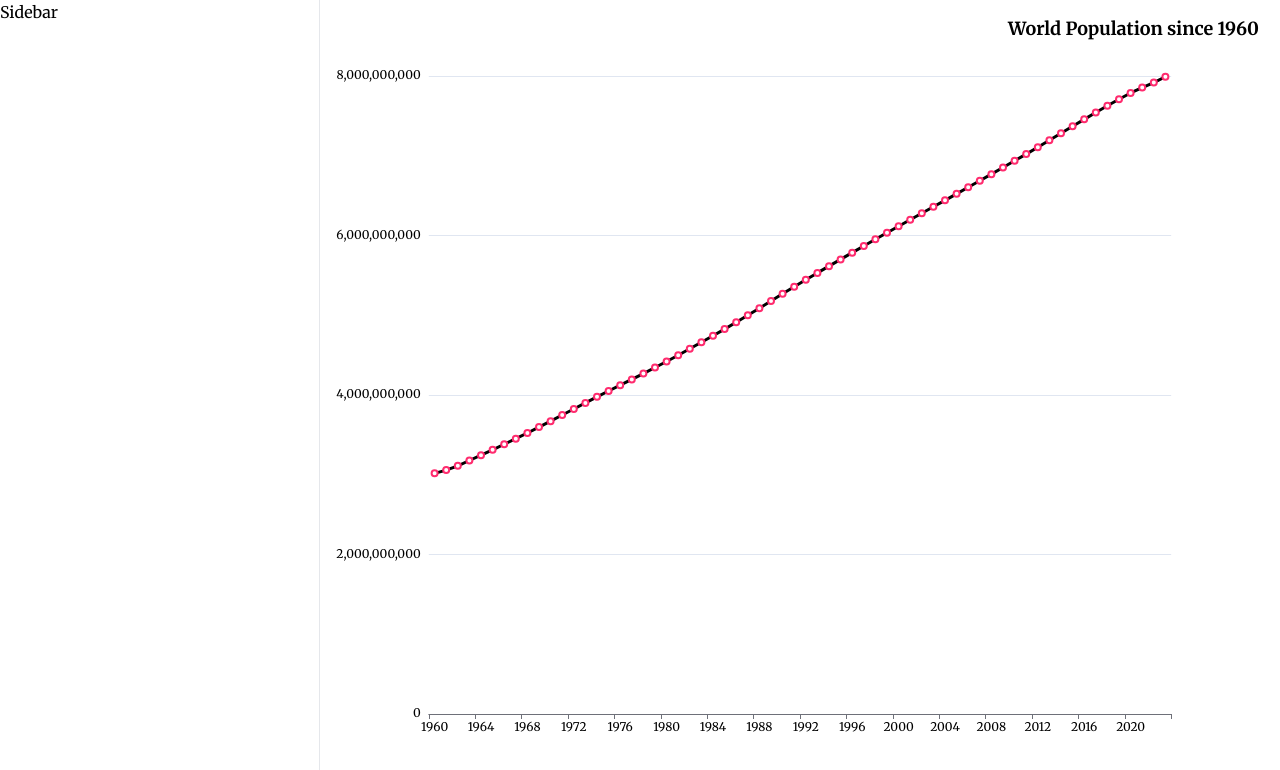
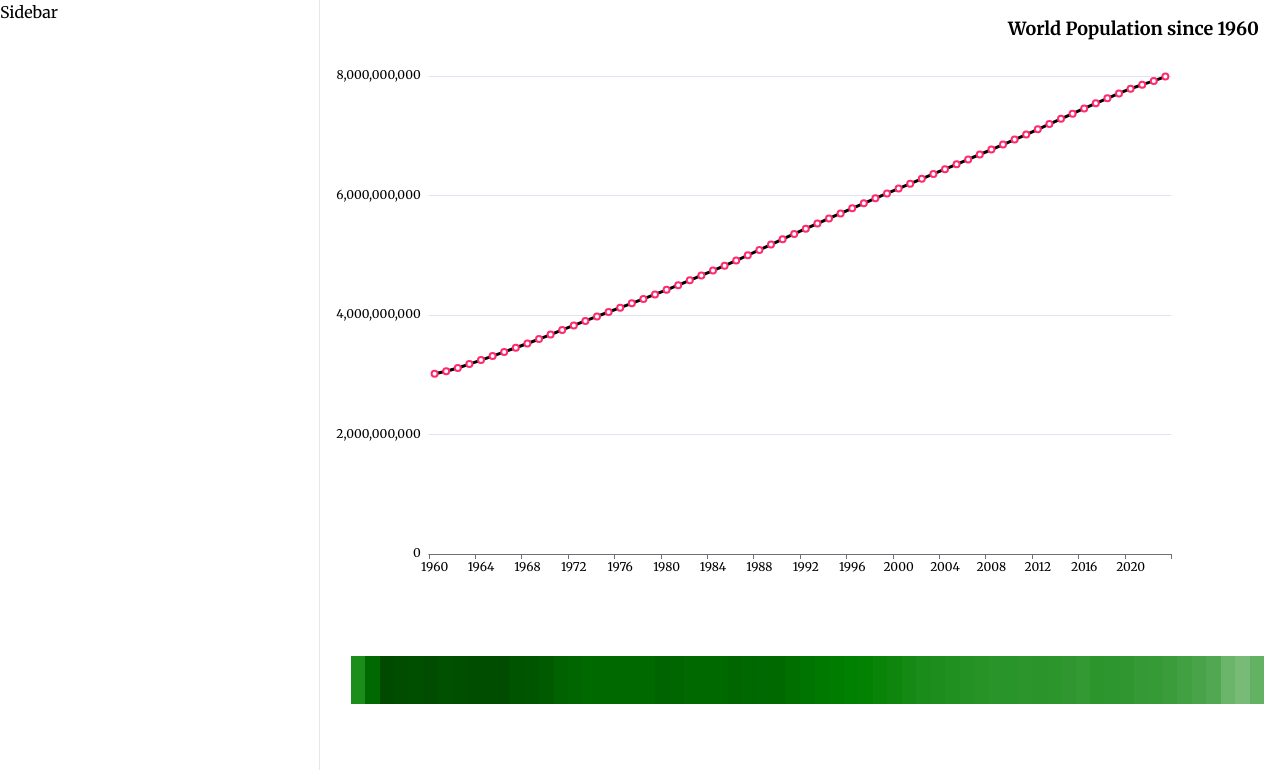
Before and after one commit to itsparasbisht/earth-population, a React (Vite) app: page / in a window 1280 px wide. Shown: the top 770 px of the page. Built offline with nearby package versions, Linux system fonts and the light colour scheme.

Commit message:
population growth grid added

```diff
--- /dev/null
+++ b/src/plots/PopulationGrowthGrid.tsx
@@ -0,0 +1,74 @@
+import { useEffect, useState } from "react";
+
+type PopulationGrowth = {
+  year: number;
+  population: number;
+  growth_rate: number | null;
+};
+
+export default function PopulationGrowthGrid({
+  populationData,
+}: {
+  [key: string]: number;
+}) {
+  const [populationGrowthRate, setPopulationGrowthRate] = useState<
+    PopulationGrowth[]
+  >([]);
+
+  useEffect(() => {
+    if (populationData) {
+      const response = objWithGrowthRate(populationData);
+      setPopulationGrowthRate(response);
+    }
+  }, [populationData]);
+
+  return (
+    <div className="flex p-4">
+      {populationGrowthRate.map((item) => (
+        <div
+          key={item.year}
+          className="w-5 h-12"
+          style={{ backgroundColor: getColorByGrowthRate(item.growth_rate) }}
+          title={`Year: ${item.year}, Growth Rate: ${
+            item.growth_rate ?? "N/A"
+          }%`}
+        >
+          {/* Accessible content for screen readers */}
+          <span className="sr-only">{`Year: ${item.year}, Growth Rate: ${
+            item.growth_rate ?? "N/A"
+          }%`}</span>
+        </div>
+      ))}
+    </div>
+  );
+}
+
+function objWithGrowthRate(data: { [key: string]: number }) {
+  const result = Object.keys(data).map((year, index, years) => {
+    const population = data[year];
+    const previousPopulation = index > 0 ? data[years[index - 1]] : null;
+    const growthRate = previousPopulation
+      ? (
+          ((population - previousPopulation) / previousPopulation) *
+          100
+        ).toFixed(2)
+      : null;
+
+    return {
+      year: parseInt(year),
+      population: population,
+      growth_rate: growthRate ? parseFloat(growthRate) : null,
+    };
+  });
+
+  return result;
+}
+
+function getColorByGrowthRate(growthRate: number | null) {
+  if (growthRate === null) return "bg-gray-300"; // Neutral color for no growth
+  const intensity = Math.min(Math.max(growthRate, 0), 5) * 170; // Cap growth rate between 0 and 5
+  const r = Math.min(255 - intensity);
+  const g = Math.min(255 - intensity / 2);
+  const b = Math.min(255 - intensity);
+  return `rgb(${r}, ${g}, ${b})`;
+}
--- a/src/plots/WorldPopulation.tsx
+++ b/src/plots/WorldPopulation.tsx
@@ -1,6 +1,7 @@
 import { formatBigNumber } from "../utils/formatter";
 import * as echarts from "echarts";
 import { useEffect } from "react";
+import PopulationGrowthGrid from "./PopulationGrowthGrid";
 
 type WorldPopulation = {
   data: { [key: string]: number } | null;
@@ -10,12 +11,15 @@ export default function WorldPopulation({ data }: WorldPopulation) {
   useEffect(() => {
     if (data) {
       generatePlot(data);
+      const growthRate = objWithGrowthRate(data);
+      console.log(growthRate);
     }
   }, [data]);
 
   return (
     <>
-      <div id="world-population" className="w-full h-full p-4"></div>
+      <div id="world-population" className="w-full h-[80%] p-4"></div>
+      <PopulationGrowthGrid populationData={data} />
     </>
   );
 }
@@ -79,3 +83,24 @@ function generatePlot(data: { [key: string]: number } | null) {
 
   option && plot.setOption(option);
 }
+
+function objWithGrowthRate(data: { [key: string]: number }) {
+  const result = Object.keys(data).map((year, index, years) => {
+    const population = data[year];
+    const previousPopulation = index > 0 ? data[years[index - 1]] : null;
+    const growthRate = previousPopulation
+      ? (
+          ((population - previousPopulation) / previousPopulation) *
+          100
+        ).toFixed(2)
+      : null;
+
+    return {
+      year: parseInt(year),
+      population: population,
+      growth_rate: growthRate ? parseFloat(growthRate) : null,
+    };
+  });
+
+  return result;
+}
```
